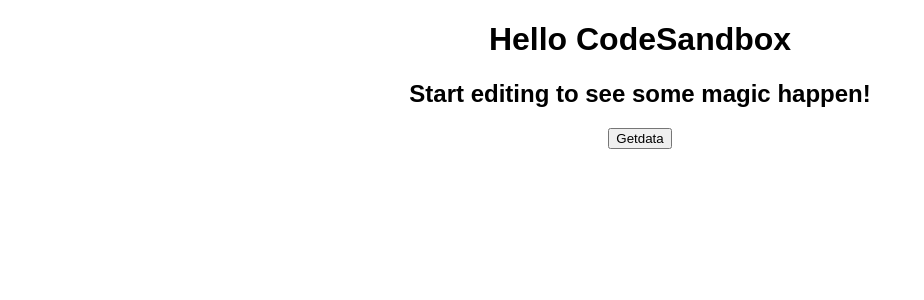
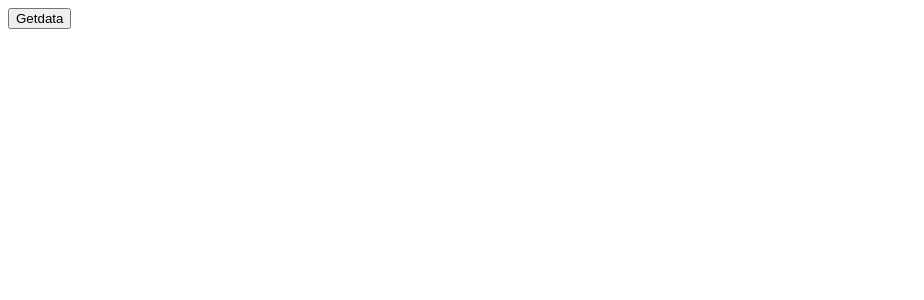
Before and after one commit to Pankaj-Guser/React-Toolkit-Saga, a React (Create React App) app: page / in a window 1280 px wide. Shown: the top 300 px of the page, without its empty margins (0-924 px from the left). Built offline with nearby package versions, Linux system fonts and the light colour scheme.

Commit message:
Redux-saga-application with container and component

```diff
--- a/package.json
+++ b/package.json
@@ -13,6 +13,8 @@
     "react": "16.12.0",
     "react-dom": "16.12.0",
     "react-redux": "7.2.0",
+    "react-router-dom": "^5.2.0",
+    "react-router": "^5.2.0",
     "react-scripts": "3.0.1",
     "redux": "4.0.5",
     "redux-saga": "1.1.3"
--- a/src/App.js
+++ b/src/App.js
@@ -1,19 +1,21 @@
 import React from "react";
 import "./styles.css";
-import { Provider } from "react-redux";
-import ListTodo from "./ListTodo";
+import { BrowserRouter, Switch, Route } from 'react-router-dom';
+import { Provider } from 'react-redux';
+import ListTodo from "./Containers/ListTodo";
 import store from "./store";
 
-console.log(store.getState());
 
-export default function App() {
+const App = () => {
   return (
-    <Provider store={store}>
-      <div className="App">
-        <h1>Hello CodeSandbox</h1>
-        <h2>Start editing to see some magic happen!</h2>
-        <ListTodo />
-      </div>
-    </Provider>
+      <Provider store={store}>
+        <BrowserRouter>
+            <Switch>
+              <Route exact path='/' component={ListTodo} />
+            </Switch>
+        </BrowserRouter>
+      </Provider>
   );
 }
+
+export default App;
--- /dev/null
+++ b/src/Components/renderList.js
@@ -0,0 +1,9 @@
+import React from "react";
+
+const renderList = (todos) => {
+    return Object.values(todos).map((todo,index) => {
+      console.log("log result", todo)
+      return <p key={index}>{todo}</p>;
+    });
+  };
+  export default renderList;
--- /dev/null
+++ b/src/Containers/ListTodo.js
@@ -0,0 +1,20 @@
+import React from "react";
+import { useDispatch, useSelector } from "react-redux";
+import { sagaActions } from "../sagaActions";
+import renderList from "../Components/renderList";
+
+const ListTodo = () => {
+  const dispatch = useDispatch();
+  const todos = useSelector(state => state.todo.todos);
+
+  return (
+    <div>
+      <button onClick={() => dispatch({ type: sagaActions.FETCH_DATA_SAGA })}>
+        Getdata
+      </button>
+      {renderList(todos)}
+    </div>
+  );
+}
+
+export default ListTodo;
--- /dev/null
+++ b/src/Features/TODODataReducer.js
@@ -0,0 +1,21 @@
+import {
+  createSlice,
+} from "@reduxjs/toolkit";
+
+const todoSlice = createSlice({
+  name: "todo",
+  initialState: {
+    todos: []
+  },
+  reducers: {
+    fetchData: (state, action) => {
+      return {
+        todos: action.payload
+      };
+    }
+  }
+});
+
+export const { fetchData } = todoSlice.actions;
+
+export default todoSlice;
--- a/src/ListTodo.js
+++ /dev/null
@@ -1,25 +0,0 @@
-import React from "react";
-import { useDispatch, useSelector } from "react-redux";
-import { sagaActions } from "./sagaActions";
-
-export default function() {
-  const dispatch = useDispatch();
-  const todos = useSelector(state => state.todo.todos);
-
-  console.log(todos);
-
-  const renderList = () => {
-    return todos.map(todo => {
-      return <p key={todo.id}>{todo.title}</p>;
-    });
-  };
-
-  return (
-    <div>
-      <button onClick={() => dispatch({ type: sagaActions.FETCH_DATA_SAGA })}>
-        Getdata
-      </button>
-      {renderList()}
-    </div>
-  );
-}
--- a/src/saga.js
+++ b/src/saga.js
@@ -1,6 +1,6 @@
 import { call, takeEvery, put } from "redux-saga/effects";
 import Axios from "axios";
-import { fetchData } from "./store";
+import { fetchData } from "./Features/TODODataReducer";
 import { sagaActions } from "./sagaActions";
 
 let callAPI = async ({ url, method, data }) => {
@@ -14,7 +14,7 @@
 export function* fetchDataSaga() {
   try {
     let result = yield call(() =>
-      callAPI({ url: "https://5ce2c23be3ced20014d35e3d.mockapi.io/api/todos" })
+      callAPI({ url: "https://jsonplaceholder.typicode.com/todos/1" })
     );
     yield put(fetchData(result.data));
   } catch (e) {
--- a/src/store.js
+++ b/src/store.js
@@ -1,37 +1,37 @@
 import {
-  createSlice,
   configureStore,
   getDefaultMiddleware
 } from "@reduxjs/toolkit";
+import TODODataReducer from "./Features/TODODataReducer";
 import createSagaMiddleware from "redux-saga";
 import saga from "./saga";
 
-const todoSlice = createSlice({
-  name: "todo",
-  initialState: {
-    todos: []
-  },
-  reducers: {
-    fetchData: (state, action) => {
-      return {
-        todos: action.payload
-      };
-    }
-  }
-});
+// let sagaMiddleware = createSagaMiddleware();
+// const middleware = [...getDefaultMiddleware({ thunk: false }), sagaMiddleware];
 
-export const { fetchData } = todoSlice.actions;
+// const store = configureStore({
+//   reducer: {
+//     todoReducer: rootReducer,
+//   },
+//   middleware
+// });
 
-let sagaMiddleware = createSagaMiddleware();
-const middleware = [...getDefaultMiddleware({ thunk: false }), sagaMiddleware];
 
+
+let middleware = [];
+
+const sagaMiddleware = createSagaMiddleware();
+
+
+middleware = [...getDefaultMiddleware({ thunk: false }), sagaMiddleware];
 const store = configureStore({
   reducer: {
-    todo: todoSlice.reducer
+    todo: TODODataReducer.reducer,
   },
   middleware
-});
+})
 
 sagaMiddleware.run(saga);
 
+
 export default store;
```
Also changed, not shown: 1 other file (tests, documents, lock files or other folders).
